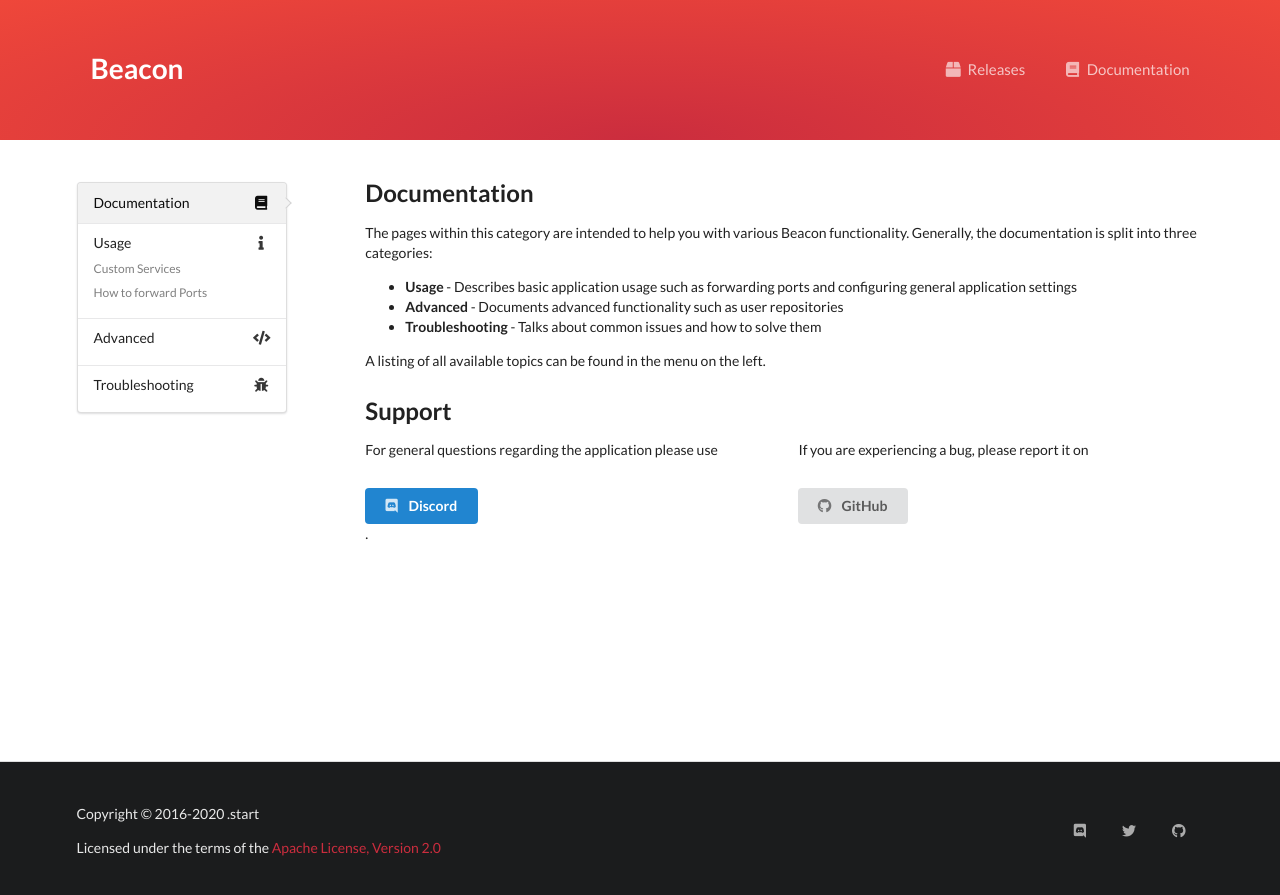
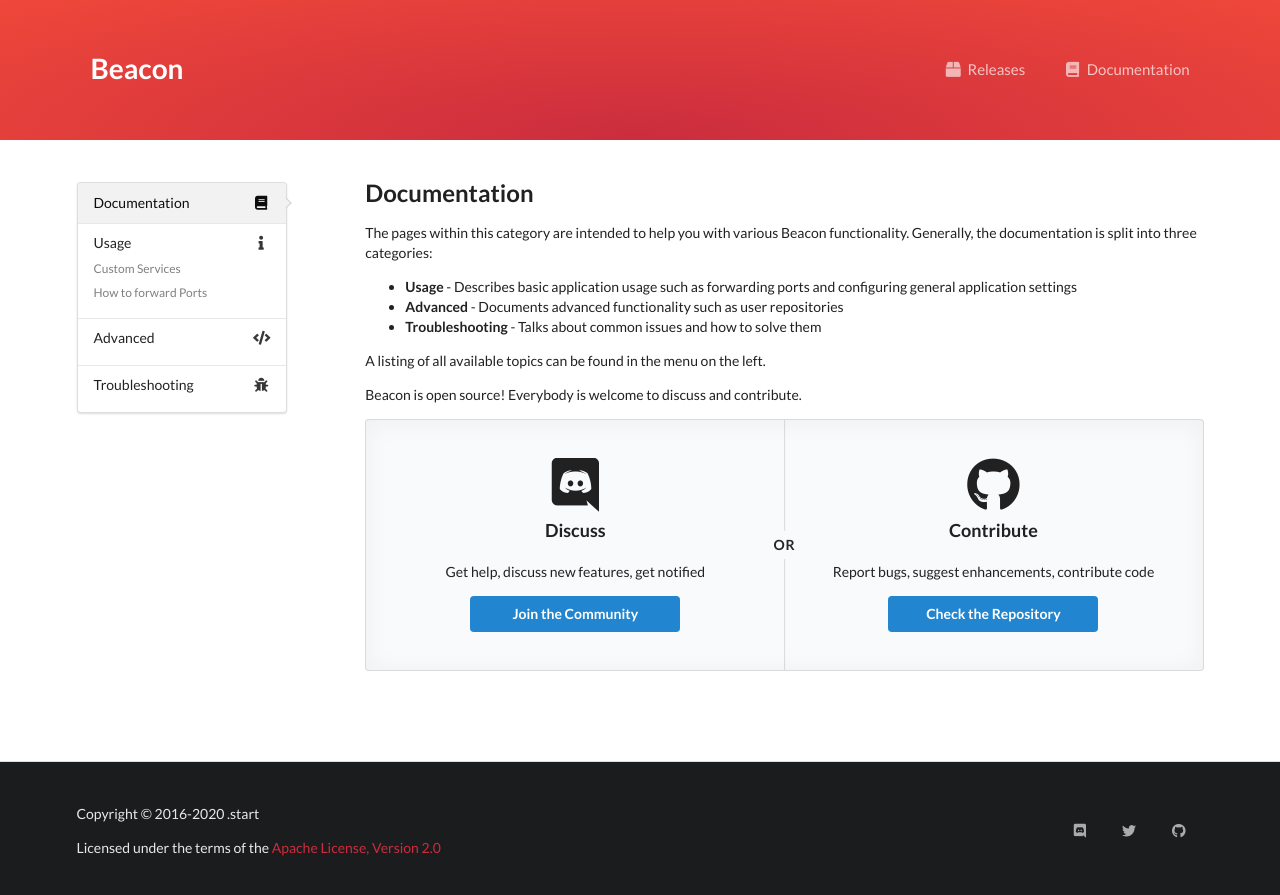
Before and after one commit to dotStart/Beacon, a Jekyll site: the page built from docs/index.html, in a window 1280 px wide. Shown: the top 895 px of the page. Built offline with Jekyll 4.4.1, drawn with Linux system fonts in a browser that asks for light colours.

Commit message:
Replaced the support section.

```diff
--- a/docs/index.html
+++ b/docs/index.html
@@ -25,31 +25,32 @@
   A listing of all available topics can be found in the menu on the left.
 </p>
 
-<h2 class="ui header">Support</h2>
+<p>Beacon is open source! Everybody is welcome to discuss and contribute.</p>
 
-<div class="ui grid">
-  <div class="row">
-    <div class="eight wide column">
-      <p>For general questions regarding the application please use</p>
-    </div>
-    <div class="eight wide column">
-
-      <p>If you are experiencing a bug, please report it on</p>
-    </div>
-  </div>
-  <div class="row">
-    <div class="eight wide column">
-      <a class="ui blue button" href="{{ site.social.discord }}">
-        <i class="discord icon"></i> Discord
-      </a>
-    </div>
-    <div class="eight wide column">
-      <a class="ui button" href="{{ site.social.github }}">
-        <i class="github icon"></i> GitHub
-      </a>
+<div class="ui placeholder segment">
+  <div class="ui two column stackable center aligned grid">
+    <div class="ui vertical divider">Or</div>
+    <div class="middle aligned row">
+      <div class="column">
+        <div class="ui icon header">
+          <i class="discord icon"></i>
+          Discuss
+        </div>
+        <p>Get help, discuss new features, get notified</p>
+        <a href="{{ site.social.discord }}" class="ui primary button">
+          Join the Community
+        </a>
+      </div>
+      <div class="column">
+        <div class="ui icon header">
+          <i class="github icon"></i>
+          Contribute
+        </div>
+        <p>Report bugs, suggest enhancements, contribute code</p>
+        <a href="{{ site.social.github }}" class="ui primary button">
+          Check the Repository
+        </a>
+      </div>
     </div>
   </div>
 </div>
-
-<p>.
-</p>
```
